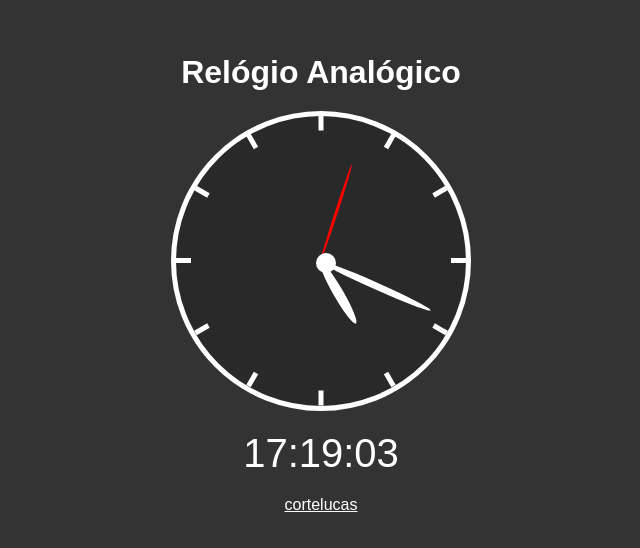
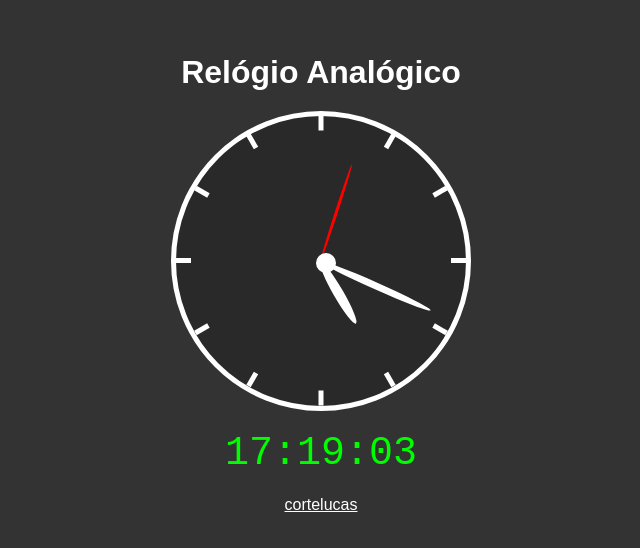
Before and after one commit to cortelucas/clock, a plain HTML site: page index.html in a window 1280 px wide. Shown: the part 116-664 px from the top of the page, without its empty margins (319-959 px from the left). Drawn offline with Linux system fonts and the light colour scheme.

Commit message:
correção de cores

```diff
--- a/statics/css/style.css
+++ b/statics/css/style.css
@@ -87,7 +87,8 @@ h1 {
     margin-left: -5px;
 }
 .digital {
-    color: #FFF;
+    font-family: 'IBM Plex Mono', monospace;
+    color: rgb(0, 253, 0);
     font-size: 40px;
     margin-top: 20px;
 }
```
